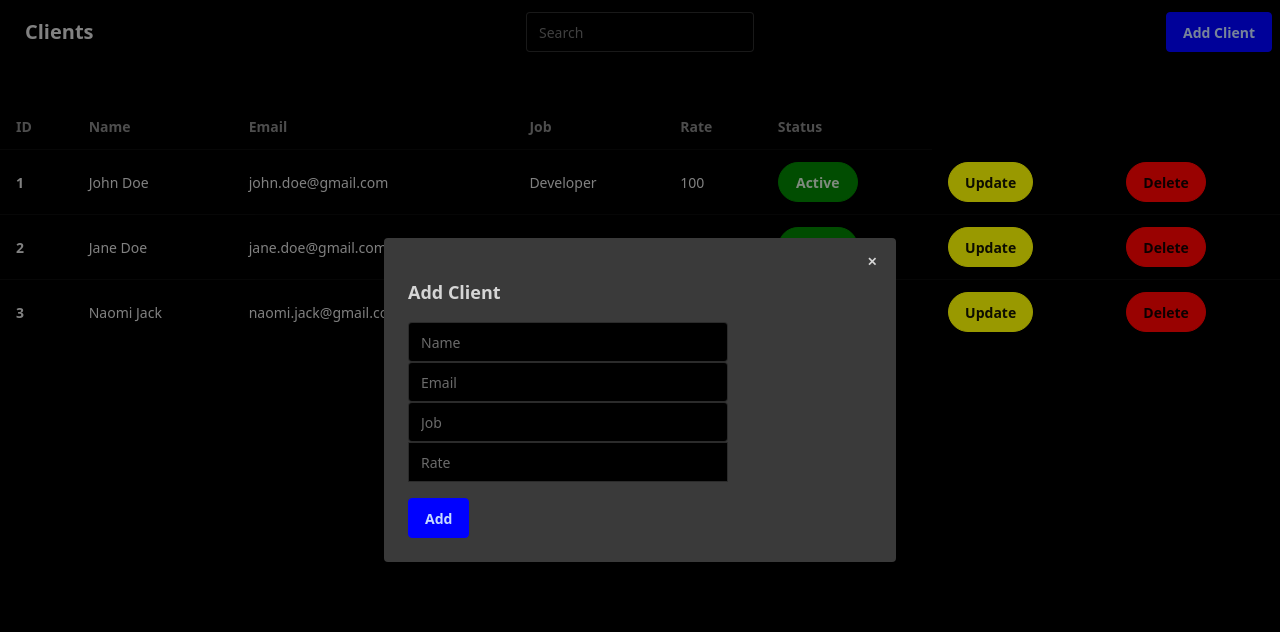
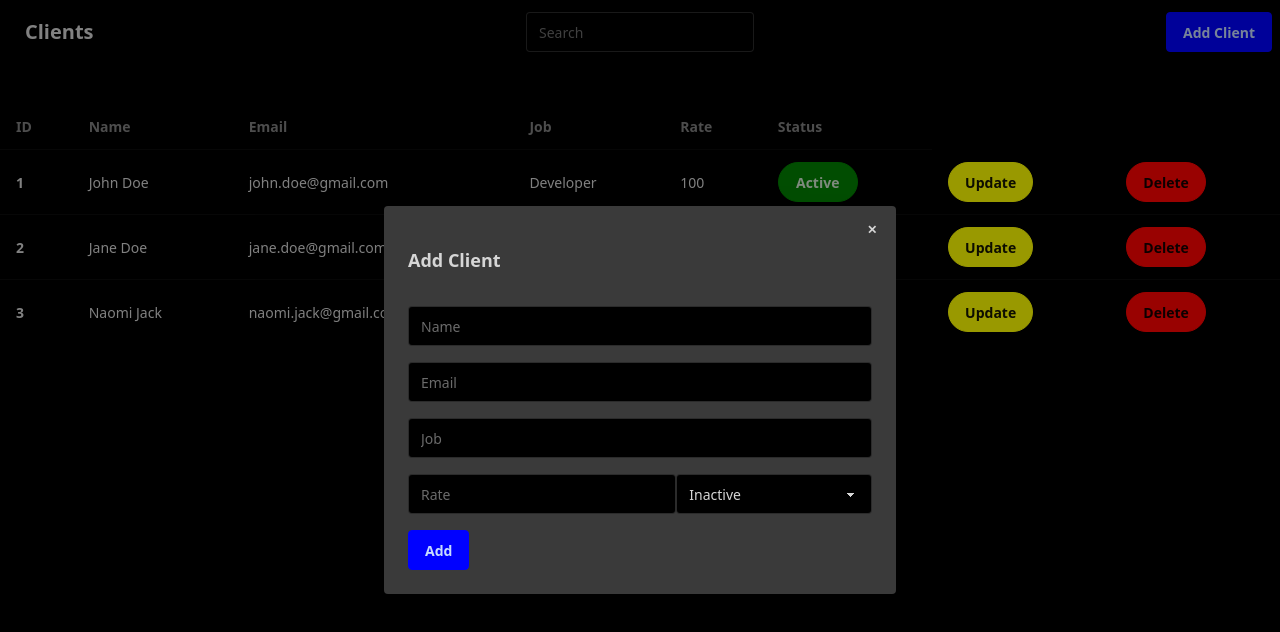
Before and after one commit to liljdot/ClientsDirectory, a React (Vite) app in the folder client/: page / in a window 1280 px wide. Both pictures are taken after a click on the link "Add Client". Shown: the top 632 px of the page. Built offline with nearby package versions, Linux system fonts and the light colour scheme.

Commit message:
complete form ui, write logic for form change and submit behaviour

```diff
--- a/client/src/components/ModalForm.tsx
+++ b/client/src/components/ModalForm.tsx
@@ -1,4 +1,4 @@
-import { ChangeEvent, EventHandler, useState } from "react"
+import { ChangeEvent, EventHandler, FormEventHandler, useState } from "react"
 import useModalFormContext from "../hooks/useModalFormContext"
 
 interface Props {
@@ -13,6 +13,17 @@ const ModalForm: React.FC<Props> = () => {
         setForm(prev => ({ ...prev, [e.target.name]: e.target.value }))
     }
 
+    const handleFormSelectChange: EventHandler<ChangeEvent<HTMLSelectElement>> = e => {
+        setForm(prev => ({ ...prev, isActive: e.target.value == "active" }))
+    }
+
+    const handleSubmit: FormEventHandler<HTMLFormElement> = e => {
+        e.preventDefault()
+        console.log(form)
+        modalFormDispatch({ type: "CLOSE_MODAL", payload: null })
+
+    }
+
     return (
         <>
             {/* You can open the modal using document.getElementById('ID').showModal() method */}
@@ -20,30 +31,35 @@ const ModalForm: React.FC<Props> = () => {
                 <div className="modal-box bg-primary rounded">
                     <h3 className="font-bold text-lg py-4">{modalFormState.mode == "add" ? "Add Client" : "Update Client"}</h3>
 
-                        <form method="dialog">
+                    <form method="dialog" onSubmit={handleSubmit}>
                         {/* if there is a button in form, it will close the modal */}
-                            <label className="input rounded">
+                        <label className="input input-borderd w-full my-4 flex items-center gap-2 rounded ">
                             <input name="name" type="text" className="grow" placeholder="Name" value={form.name} onChange={handleFormChange} />
                         </label>
 
-                            <label className="input rounded">
+                        <label className="input input-borderd w-full my-4 flex items-center gap-2 rounded">
                             <input name="email" type="text" className="grow" placeholder="Email" value={form.email} onChange={handleFormChange} />
                         </label>
 
-                            <label className="input rounded">
+                        <label className="input input-borderd w-full my-4 flex items-center gap-2 rounded">
                             <input name="job" type="text" className="grow" placeholder="Job" value={form.job} onChange={handleFormChange} />
                         </label>
 
                         <div className="flex mb-4 justify-between">
-                                <label className="input">
+                            <label className="input input-borderd w-full flex items-center gap-2 rounded">
                                 <input name="rate" type="number" className="grow" placeholder="Rate" value={form.rate} onChange={handleFormChange} />
                             </label>
+
+                            <select name="isActive" defaultValue={modalFormState.data?.isActive ? "active" : "inactive"} className="select select-bordered max-w-xs rounded" onChange={handleFormSelectChange}>
+                                <option value={"inactive"}>Inactive</option>
+                                <option value={"active"}>Active</option>
+                            </select>
                         </div>
 
-                            <button className="btn btn-sm btn-circle btn-ghost absolute right-2 top-2" onClick={() => { modalFormDispatch({ type: "CLOSE_MODAL", payload: null }) }}>✕</button>
-                            <button className={`btn btn-${modalFormState.mode == "add" ? "info" : "warning"} rounded`}>{modalFormState.mode == "add" ? "Add" : "Save Changes"}</button>
+                        <button type="submit" className="btn btn-sm btn-circle btn-ghost absolute right-2 top-2" onClick={() => { modalFormDispatch({ type: "CLOSE_MODAL", payload: null }) }}>✕</button>
+                        {modalFormState.mode == "add" ? <button className="btn btn-info rounded">Add</button>
+                            : <button type="submit" className="btn btn-warning rounded">Save Changes</button>}
                     </form>
-                        {modalFormState.data?.name}
                 </div>
             </dialog>
         </>
--- a/client/src/components/Navbar.tsx
+++ b/client/src/components/Navbar.tsx
@@ -15,7 +15,7 @@ const Navbar: React.FC<Props> = () => {
                 <input type="text" placeholder="Search" className="input input-bordered w-48 md:w-auto rounded" />
             </div>
             <div className="navbar-end">
-                <a className="btn btn-info rounded" onClick={() => { modalFormDispatch({ type: "OPEN_MODAL", payload: { mode: "add" } }) }}>Add Client</a>
+                <a className="btn btn-info rounded" onClick={() => { modalFormDispatch({ type: "OPEN_MODAL", payload: { mode: "add", data: { name: "", id: "", email: "", job: "", isActive: false, rate: ""} } }) }}>Add Client</a>
             </div>
         </div>
     );
--- a/client/src/main.tsx
+++ b/client/src/main.tsx
@@ -1,7 +1,7 @@
 import { createRoot } from 'react-dom/client'
 import './index.css'
 import App from './App.tsx'
-import ModalFormContextProvider from './contexts/modalFormCOntext.tsx'
+import ModalFormContextProvider from './contexts/modalFormContext.tsx'
 
 createRoot(document.getElementById('root')!).render(
   <ModalFormContextProvider>
```
Lines whose indentation alone changed are shown as unchanged.
